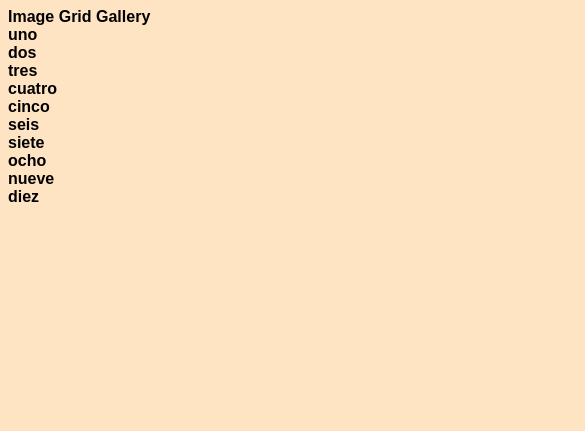
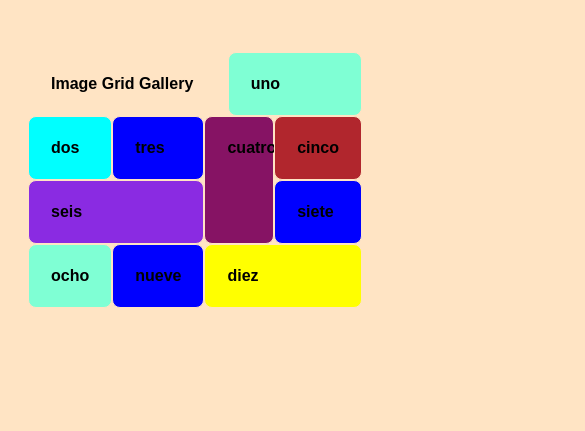
Before and after one commit to webermuros1-oss/cssGridExercice-, a plain HTML site: page index.html in a window 390 px wide. Shown: the top 431 px of the page, 585 px wide, since content can reach past the window. Drawn offline with Linux system fonts and the light colour scheme.

Commit message:
style:create responsive

```diff
--- a/index.css
+++ b/index.css
@@ -9,5 +9,76 @@ body{
 
 .contenedor{
   width: 700px;
+  max-width: 100%;
+  margin: 100px auto;
+  margin-top: 2em;
+  padding: 20px;
+  box-shadow: 20px;
+  display: grid;
+  grid-template-columns: repeat(5,1fr);
 
 }
+
+.hijo{
+background-color: yellow;
+padding: 22px;
+border: bisque 1px solid;
+border-radius: 8px;
+font-size: 1em;
+cursor: pointer;
+
+
+}
+.hijo:hover{
+color: azure;
+}
+.parte-1{
+background-color: bisque;
+grid-column-start: 1;
+grid-column-end: 4;
+}
+.parte-2{
+background-color: aquamarine;
+grid-column-start: 4;
+grid-column-end: 7;
+}
+.parte-3{
+  background-color: aqua;
+  grid-column-start: 1;
+grid-column-end: 2;
+}
+.parte-4{
+  background-color: blue;
+  grid-column-start: 2;
+grid-column-end: 3;
+}
+.parte-5{
+  background-color: rgb(134, 19, 100);
+   grid-column-start: 3;
+grid-column-end: 6;
+grid-row: span 2;
+}
+.parte-6{
+  background-color: rgb(177, 38, 45);
+
+}
+.parte-7{
+  background-color: blueviolet;
+   grid-column-start: 1;
+grid-column-end: 3;
+}
+.parte-8{
+  background-color: blue;
+
+}
+.parte-9{
+  background-color: aquamarine;
+}
+.parte-10{
+  background-color: blue;
+
+}
+.parte-11{
+  grid-column-start:3 ;
+grid-column-end:7 ;
+}
--- a/index.html
+++ b/index.html
@@ -15,17 +15,17 @@
 
 
 <div class="contenedor">
-    <div class="parte parte-1">Image Grid Gallery</div>
-    <div class="parte parte-2">uno</div>
-    <div class="parte parte-3 ">dos</div>
-    <div class="parte parte-4">tres</div>
-    <div class="parte parte-5">cuatro</div>
-    <div class="parte parte-6">cinco</div>
-    <div class="parte parte-7">seis</div>
-    <div class="parte parte-8">siete</div>
-    <div class="parte parte-9">ocho</div>
-    <div class="parte parte-10">nueve</div>
-    <div class="parte parte-11">diez</div>
+    <div class="hijo parte-1">Image Grid Gallery</div>
+    <div class="hijo parte-2">uno</div>
+    <div class="hijo parte-3 ">dos</div>
+    <div class="hijo parte-4">tres</div>
+    <div class="hijo parte-5">cuatro</div>
+    <div class="hijo parte-6">cinco</div>
+    <div class="hijo parte-7">seis</div>
+    <div class="hijo parte-8">siete</div>
+    <div class="hijo parte-9">ocho</div>
+    <div class="hijo parte-10">nueve</div>
+    <div class="hijo parte-11">diez</div>
 </div>
 
 
```
